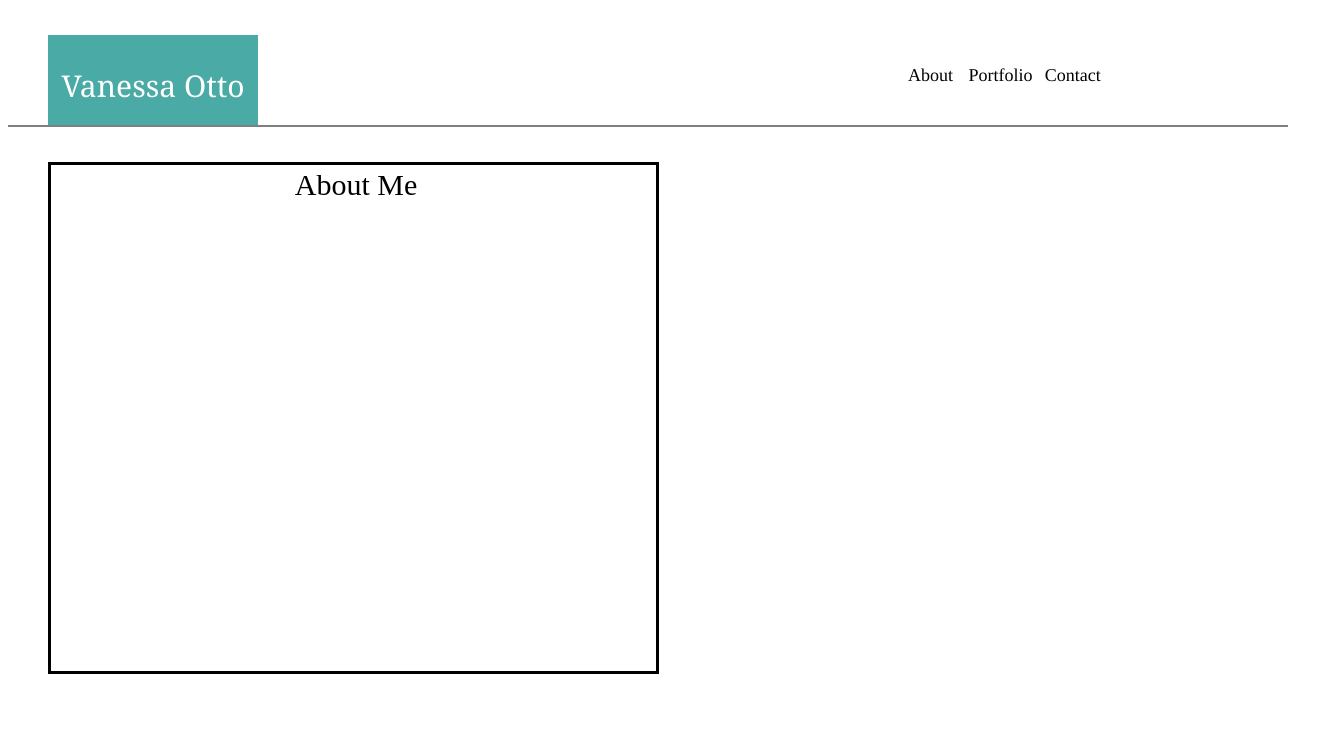
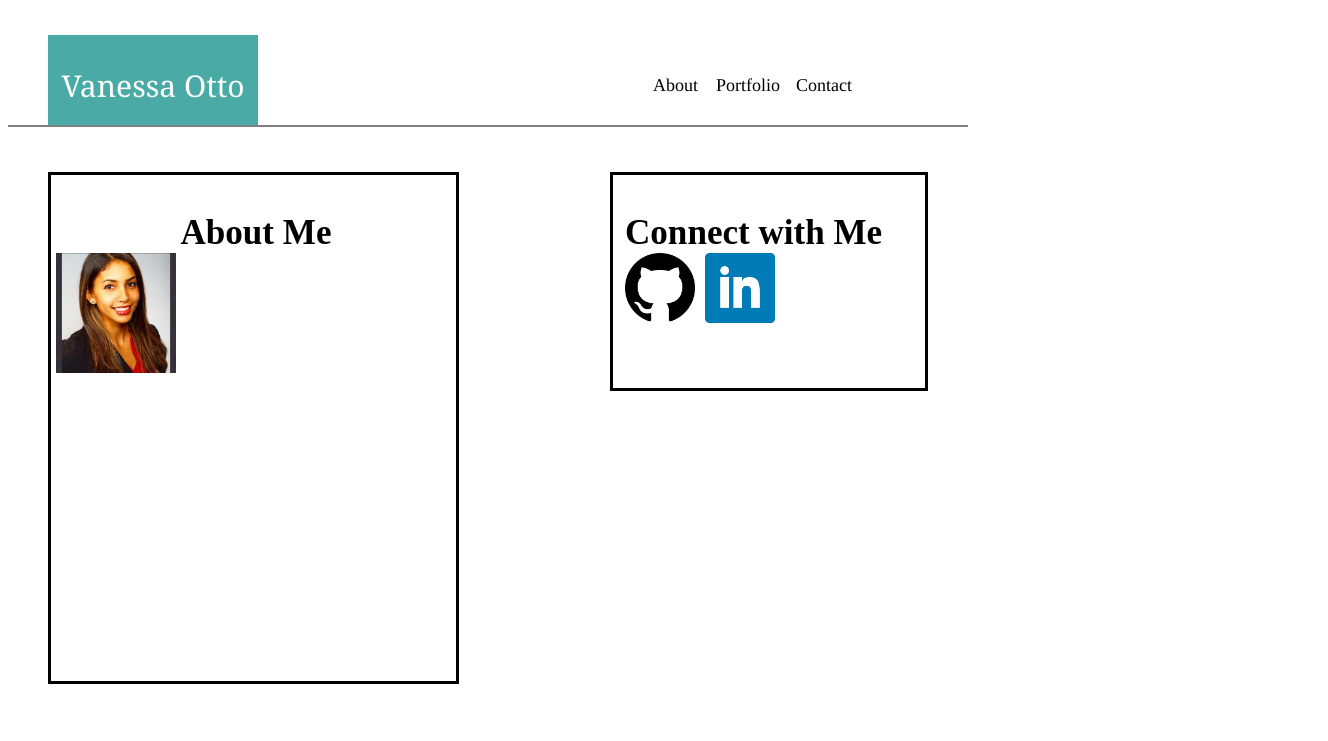
Before and after one commit to vanessamaria11/Basic_Portfolio, a plain HTML site: page assets/contact.html in a window 1280 px wide. Shown: the top 741 px of the page, 1328 px wide, since content can reach past the window. Drawn offline with Linux system fonts and the light colour scheme.

Commit message:
a changes to git commit

```diff
--- a/assets/contact.html
+++ b/assets/contact.html
@@ -10,11 +10,28 @@
 	<section id="portfoliotab">Portfolio</section>
 	<section id="Contact">Contact</section>
 </header>
-<body>
-	<section id="Aboutme">About Me</section>
-		<div id="profilepic" href="css/images/linkedinprof.jpg"></div>
-	<section id="Connections">Connect with Me</section>
-</body>
+
+<div class="midsection">
+	<body>
+		<div class="keepleft"
+		<section id="Aboutme">
+			<h3 id="About.me">About Me</h3>
+			<section id="profilepic">
+				<img src="images/linkedinprof.jpg" width="120px" height="120px">
+		</div>
+		<div class="keepright">
+			<section id="Connections">
+			<h3>Connect with Me</h3>
+			<section id="github">
+			<a href="https://github.com/vanessamaria11"><img src="images/gitpic.png" width="70px" height="70px">
+			</a>
+			<section id="linkedin">
+				<a href="https://www.linkedin.com/in/vanessamotto"><img src="images/linkedin.png" width="70px" height="70px">
+			</a>
+			</div>
+		</div>
+			</section>
+		</body>
 <footer>
 	<section id="copyright">Copyright 2017 Vanessa Otto</section>
 </footer>
--- a/assets/css/style.css
+++ b/assets/css/style.css
@@ -31,10 +31,8 @@ header {
 	font-family: Times;
 	font-size: 18;
 	width: 15px;
-	float: left;
-	padding: 30px 10px 30px 10px;
-	margin-left: 50%;
-	margin-right: 0px;
+	margin: 40px 300px 0px 2px;
+	float: right;
 
 }
 #portfoliotab {
@@ -42,38 +40,38 @@ header {
 	font-family: Times;
 	font-size: 18;
 	width: 15px;
-	float: left;
-	padding: 30px 10px 30px 10px;
-	margin-left:2%;
-	margin-right:2%;
+	margin: 40px -80px 0px 2px;
 	border-right: 0px;
+	float: right;
 }
 #Contact {
 	text-align: left;
 	font-family: Times;
 	font-size: 18;
 	width: 15px;
-	float: left;
-	padding: 30px 0px 30px 0px;
-	margin-left: 2%;
+	float: right;
+	margin: 40px -160px 0px 2px;
 }
 
-#Container_w_background {
-	background-image: url('/pink_rice.png');
+#midsection{
+	background-image: url('images/pink_rice.png');
 }
 
 body {
-	width:100%;
-	height: 800px;
+	width:960px;
+	height:100%;
 	margin-top:35px;
 	margin-bottom:40px;
 	font-size: 30px;
+}
 
+#About.me{
+	margin-top: 10px
 }
 
 #Aboutme{
 	float:left;
-	width:600px;
+	width:400px;
 	padding-left: 5px;
 	padding-bottom: 3px;
 	padding-top: 3px;
@@ -81,31 +79,55 @@ body {
 	border-style: solid;
 	height: 500px;
 	margin-left: 40px;
-	margin-top: 35px;
+	margin-top: 45px;
 	margin-bottom: 35px;
+	margin-right: 10px;
 	font: Arial;
 	font-color: teal;
 	text-align: center;
 }
+#profilepic{
+	float:left;
+	margin-top: -35px
+}
 
 #Connections{
 	float: right;
-	width:400px;
-	padding-left: 20px;
-	padding-bottom: 40px;
+	width:300px;
+	padding-left: 12px;
+	padding-bottom: 5px;
 	padding-top: 3px;
 	background-color: #ffffff;
 	border-style: solid;
-	height: 350px;
+	height: 205px;
 	margin-right: 40px;
-	margin-left:200px;
-	margin-top:35px;
+	margin-left:12px;
+	margin-top:45px;
 	margin-bottom: 35px;
 	font: Arial;
 	font-color: teal;
 	text-align: left;
 
 }
+
+.keepleft{
+	float:left;
+}
+.keepright{
+	float:right;
+	padding-left:10px;
+	margin-left: 10px;
+}
+#github{
+	margin-top:-35px;
+	float:left;
+	margin-right:10px;
+}
+#linkedin{
+	margin-left:10px;
+	float:right;
+}
+
 footer {
 	width:100%;
 	background-color: #666666;
```
Also changed, not shown: assets/images/gitpic.png (added), assets/images/linkedin.png (added), assets/images/pink_rice.png (added), contact.html (deleted).
